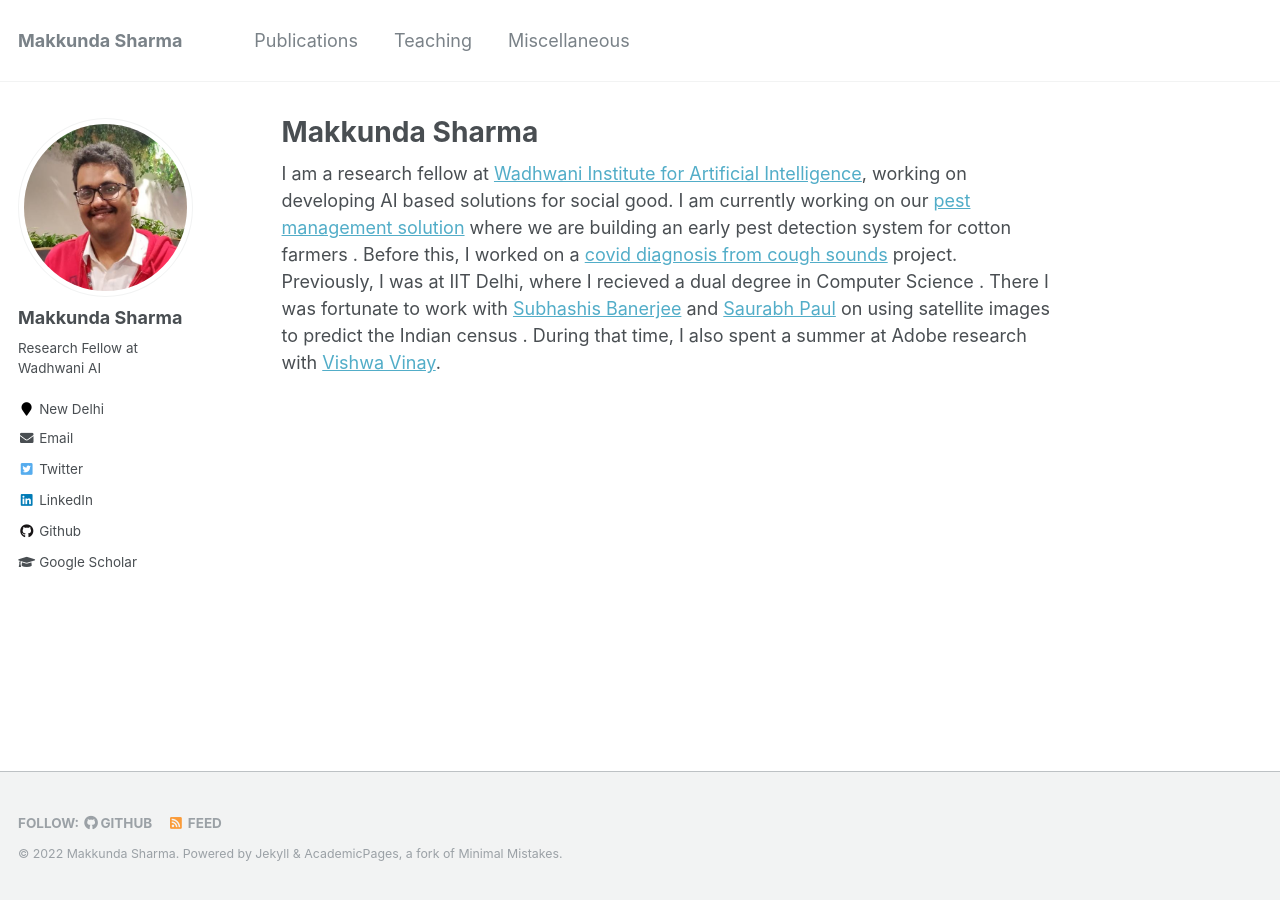
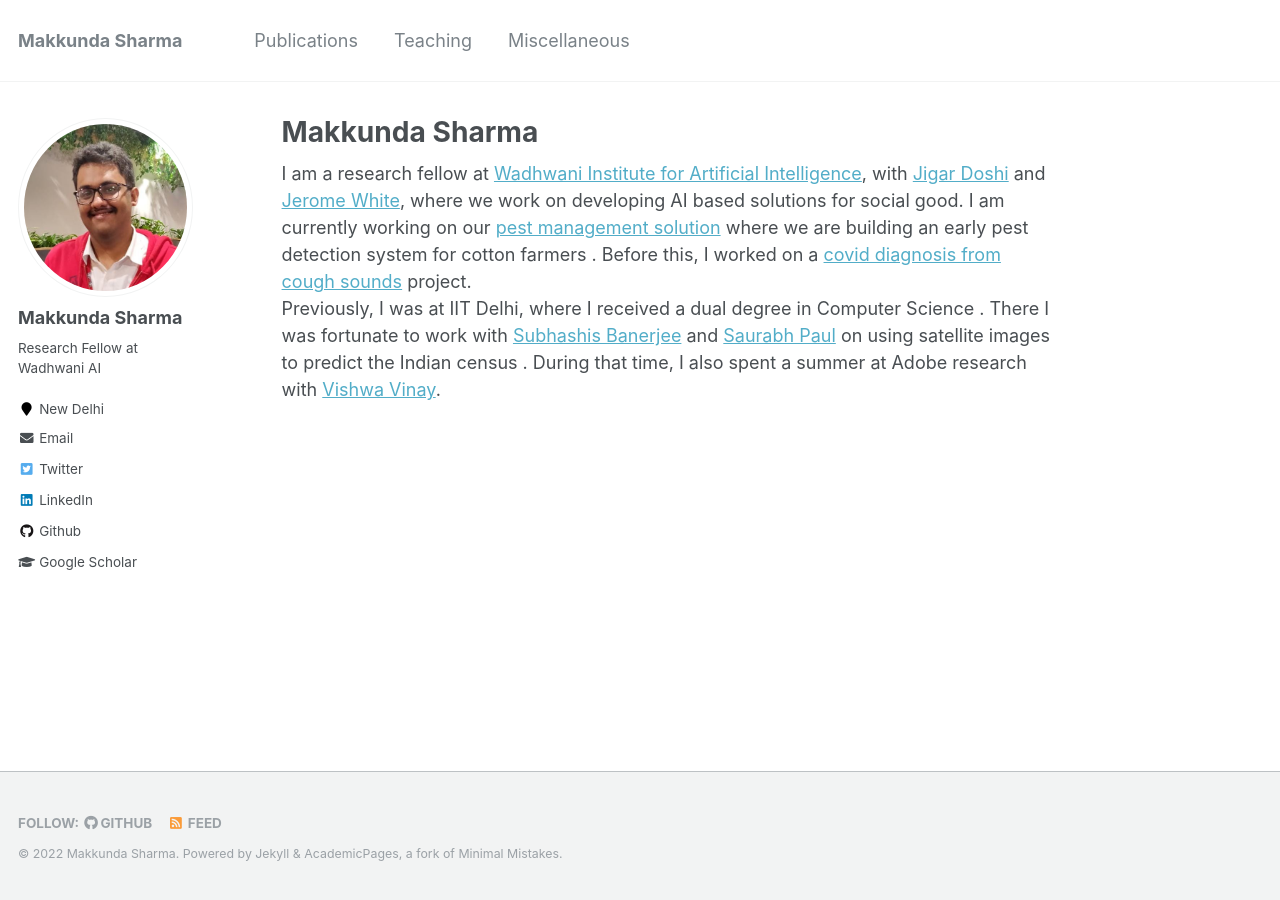
Before and after one commit to makkunda/makkunda.github.io, a Jekyll site: the page built from _pages/about.md, in a window 1280 px wide. Built offline with Jekyll 4.4.1, drawn with Linux system fonts in a browser that asks for light colours.

Commit message:
add collabarator's names

```diff
--- a/_pages/about.md
+++ b/_pages/about.md
@@ -7,5 +7,5 @@ redirect_from:
   - /about/
   - /about.html
 ---
-I am a research fellow at <a href="https://www.wadhwaniai.org/">Wadhwani Institute for Artificial Intelligence</a>, working on developing AI based solutions for social good. I am currently working on our <a href="https://www.wadhwaniai.org/programs/pest-management/">pest management solution</a> where we are building an early pest detection system for cotton farmers . Before this, I worked on a <a href="https://www.wadhwaniai.org/programs/cough-against-covid/">covid diagnosis from cough sounds</a> project.
-Previously, I was at IIT Delhi, where I recieved a dual degree in Computer Science . There I was fortunate to work with <a href="https://www.cse.iitd.ac.in/~suban/">Subhashis Banerjee</a> and <a href="https://web.iitd.ac.in/~sbpaul/">Saurabh Paul</a> on using satellite images to predict the Indian census . During that time, I also spent a summer at Adobe research with <a href="https://research.adobe.com/person/vishwa-vinay/">Vishwa Vinay</a>.
+I am a research fellow at <a href="https://www.wadhwaniai.org/">Wadhwani Institute for Artificial Intelligence</a>, with <a href="https://www.wadhwaniai.org/team/jigar-doshi/">Jigar Doshi</a> and <a href="https://www.wadhwaniai.org/team/jerome-white/">Jerome White</a>, where we work on developing AI based solutions for social good. I am currently working on our <a href="https://www.wadhwaniai.org/programs/pest-management/">pest management solution</a> where we are building an early pest detection system for cotton farmers . Before this, I worked on a <a href="https://www.wadhwaniai.org/programs/cough-against-covid/">covid diagnosis from cough sounds</a> project.
+Previously, I was at IIT Delhi, where I received a dual degree in Computer Science . There I was fortunate to work with <a href="https://www.cse.iitd.ac.in/~suban/">Subhashis Banerjee</a> and <a href="https://web.iitd.ac.in/~sbpaul/">Saurabh Paul</a> on using satellite images to predict the Indian census . During that time, I also spent a summer at Adobe research with <a href="https://research.adobe.com/person/vishwa-vinay/">Vishwa Vinay</a>.
```
